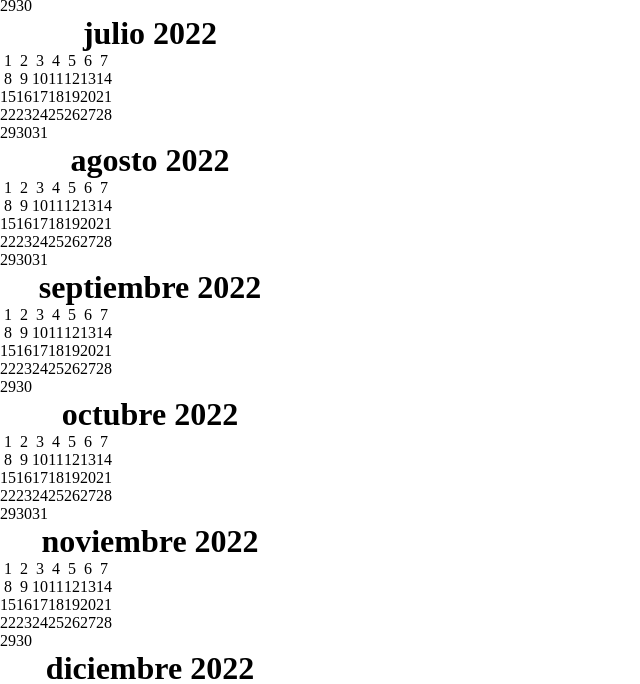
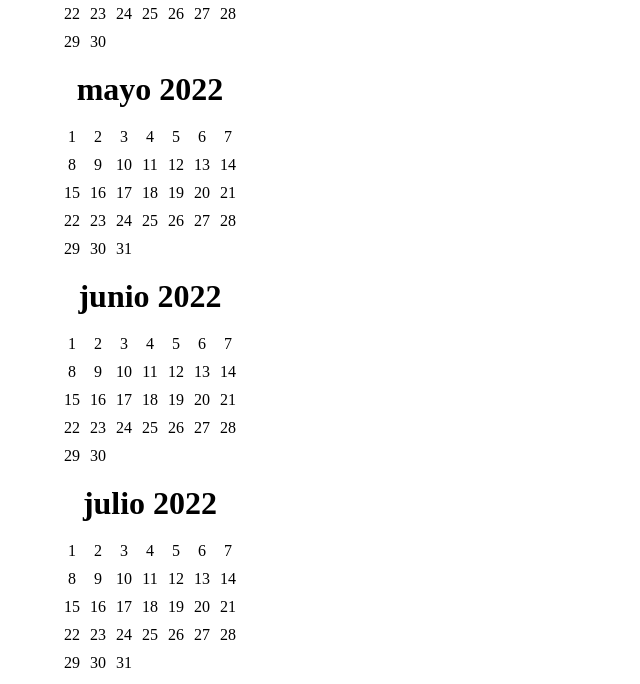
Before and after one commit to Leonardo-Robot-PostRock/calendar-con-JavaScript-vainilla, a website built with webpack: page public/index.html in a window 1280 px wide. Shown: the part 729-1413 px from the top of the page, without its empty margins (0-640 px from the left). Built offline with nearby package versions, Linux system fonts and the light colour scheme.

Commit message:
Se agrega margin y propiedad gap a la grilla

```diff
--- a/src/styles/mobile.css
+++ b/src/styles/mobile.css
@@ -15,8 +15,9 @@ ol {
     list-style-type: none;
     display: grid;
     width: max-content;
+    gap: 10px;
     grid-template-columns: repeat(7, 1fr);
-    margin: 0;
+    margin: 20px auto;
     padding: 0;
 }
 
```
